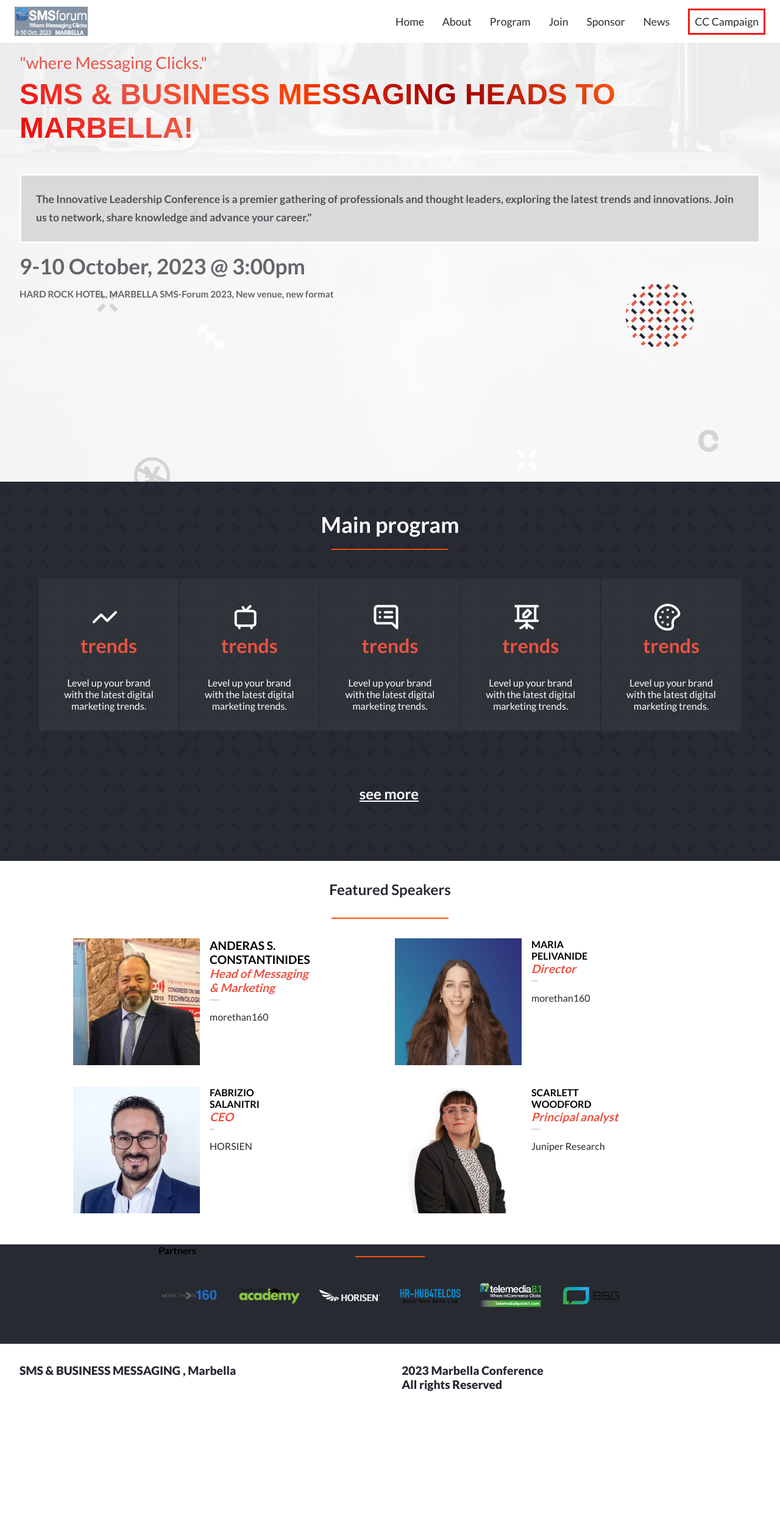
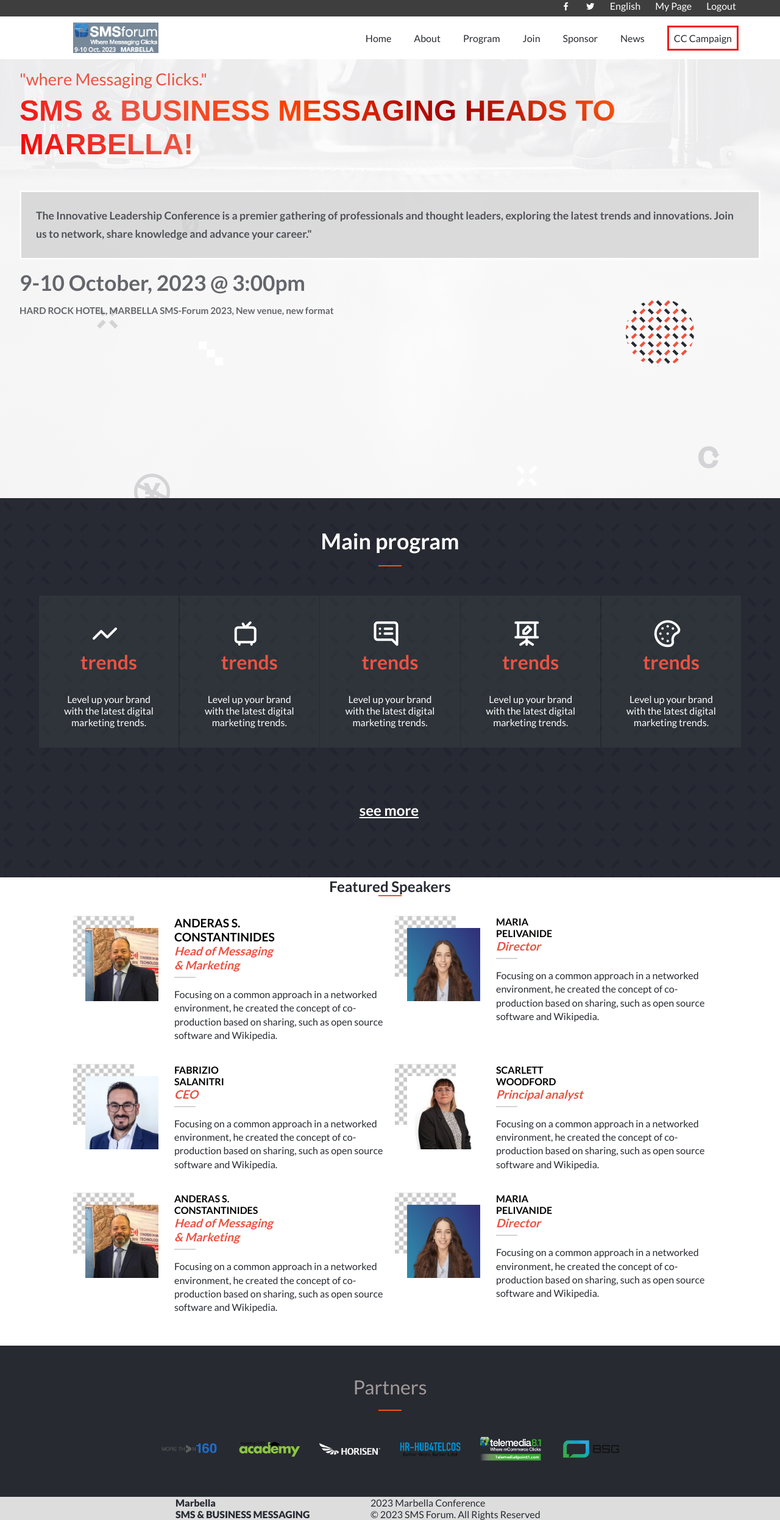
Before and after one commit to ANTOINE1128/capstone-project-1---Conference-page, a website: page index.html in a window 1280 px wide. Shown: the whole page at 61% size. Before the commit the page ends 2314 px from the top, so only its background shows below. Drawn offline with nearby package versions, Linux system fonts and the light colour scheme; a web font is replaced by a local one.

Commit message:
update styles for code Review

```diff
--- a/about.style.css
+++ b/about.style.css
@@ -45,11 +45,12 @@ nav .top-nav {
   display: flex;
   justify-content: flex-end;
   align-items: center;
+  margin-right: 3rem;
 }
 
 .nav-container a {
   color: #fff;
-  margin-right: 2rem;
+  margin-right: 1.5rem;
 }
 
 /* =============end-about-nav====== */
@@ -58,26 +59,28 @@ nav .top-nav {
   display: flex;
   justify-content: space-between;
   align-items: center;
-  padding: 0 24px;
+  padding: 0 36px;
 }
 
 .nav-menu {
   display: flex;
   justify-content: space-between;
   align-items: center;
-  gap: 30px;
+  gap: 5px;
 }
 
 .nav-branding img {
   display: block;
-  width: 120px;
-  height: 48px;
+  width: 140px;
+  height: 50px;
   background-color: lightslategray;
+  margin-left: 24%;
 }
 
 .nav-link {
-  font-size: 1.1rem;
+  font-size: 1rem;
   transition: 0.7s ease;
+  margin-right: 2rem;
 }
 
 .nav-link:hover {
@@ -112,18 +115,14 @@ main {
   height: 90vh;
 }
 
-main .greet-main {
-  color: #ec5242;
-  font-size: 1.7rem;
-  margin-bottom: 0.5rem;
-  margin-top: 1rem;
-}
+
 
 main .title-main {
   color: #ec5242;
-  font-size: 3rem;
+  font-size: 2rem;
   font-weight: 700;
   margin-bottom: 3rem;
+  margin-top: 3rem;
   font-family: sans-serif;
   background-clip: initial;
   -webkit-background-clip: text;
@@ -138,6 +137,7 @@ main .title-main {
       #f65112,
       #ec5242
     );
+    text-align: center;
 }
 
 main .description-main {
@@ -148,7 +148,7 @@ main .description-main {
   line-height: 1.7;
   border: 3px solid #fff;
   color: #272a31;
-  padding: 1.5rem;
+  margin-top: 6%;
   opacity: 0.8;
 }
 
@@ -172,11 +172,15 @@ main .location-main {
 /* ==main about=== */
 .about-mainpage {
   display: grid;
-  grid-template-rows: repeat(4, 25%);
+  grid-template-rows: repeat(4, 23%);
   align-items: center;
   text-align: center;
 }
+.email{
+  justify-content: center;
+  align-items: center;
 
+}
 /* ================ summit ====================== */
 .subs {
   width: 100%;
@@ -200,8 +204,8 @@ main .location-main {
 .subs hr {
   border-bottom: 2px solid #ec5242;
   margin: 0 auto;
-  margin-bottom: 1rem;
-  width: 10%;
+  margin-bottom: 4rem;
+  width: 3%;
 }
 
 .subs p {
@@ -279,7 +283,7 @@ main .location-main {
 }
 
 .sponsor-container h4 {
-  font-size: 2.5rem;
+  font-size: 2rem;
   font-weight: 400;
   color: #fff;
   text-align: center;
@@ -288,7 +292,7 @@ main .location-main {
 
 .sponsor-container hr {
   border-bottom: 2px solid #f65112;
-  width: 15%;
+  width: 5%;
   margin: 0 auto 2rem;
 }
 
@@ -304,28 +308,28 @@ main .location-main {
 .sponsor img {
   width: 100px;
 }
-
 /* ==============================footer section========================= */
 
 .footer-container {
-  color: #272a33;
+  color: #fff;
   width: 100%;
-  background-color: #fff;
+  background-color: rgb(58, 52, 52);
   display: flex;
-  gap: 5rem;
-  padding: 2rem 2rem 2rem 2rem;
+  align-items: center;
+  justify-content: center;
+  height: 20vh;
 }
 
 .footer-container h5 {
-  width: 45%;
-  font-size: 1.2rem;
-  font-weight: 900;
+  width: 25%;
+  font-size: 1rem;
+  font-weight: 800;
 }
 
 .footer-container p {
-  width: 45%;
-  font-size: 1.2rem;
-  font-weight: 900;
+  width: 30%;
+  font-size: 1rem;
+  font-weight: 500;
 }
 
 /* ======================mobile view ===================== */
@@ -382,8 +386,7 @@ main .location-main {
   }
 
   .nav-branding {
-    position: absolute;
-    left: 40%;
+   display: none;
   }
 
   /* ==============main-page================= */
@@ -400,15 +403,24 @@ main .location-main {
     margin-left: 2rem;
   }
 
-  .main-page .greet-main {
-    margin-left: 2rem;
-  }
 
   .main-page h1 {
-    font-size: 2rem;
-    margin-left: 2rem;
+    font-size: 1.5rem;
+    margin-left: 1rem;
+    margin-bottom: 2rem;
   }
+  main .description-main {
+    background-color: lightgrey;
+    font-weight: 700;
+    font-size: 1rem;
+    margin-bottom: 1rem;
+    line-height: 1.2;
+    height: auto;
+    margin-top: 8%;
+    margin-right: 4%;
+    padding: 1rem 1rem 1rem 1rem;
 
+  }
   .main-page time {
     font-size: 1.6rem;
     font-weight: 700;
@@ -418,6 +430,7 @@ main .location-main {
   .main-page .location-main {
     font-size: 1rem;
     margin-left: 2rem;
+    margin-top: 2rem
   }
 
   /* ===========summit================== */
@@ -434,13 +447,15 @@ main .location-main {
   .forum2 {
     width: 100%;
   }
-
+.sponsor-container{
+  width:90%
+}
   .sponsor-container h4 {
     font-size: 1.2rem;
   }
 
   .sponsor img {
-    width: 90%;
+    width: 80px;
   }
 }
 
@@ -461,8 +476,19 @@ main .location-main {
 
   /* ================= about page======================= */
   main .about-description {
-    background-color: white;
-    opacity: 0.7;
+  background-color: lightgrey;
+  font-weight: 700;
+  font-size: 1.1rem;
+  margin-bottom: 1rem;
+  line-height: 1.7;
+  border: 3px solid #fff;
+  color: #272a31;
+  height: auto;
+  margin-top: 8%;
+  padding: 3rem 8rem 5rem 12rem;
+  opacity: 0.8;
+  background-color: white;
+  opacity: 0.7;
   }
 
   .sponsors {
--- a/app.js
+++ b/app.js
@@ -29,28 +29,42 @@ const speakersArray = [
     name: 'ANDERAS S.<br>CONSTANTINIDES',
     title: 'Head of Messaging<br>& Marketing',
     image: 'image/speaker2.jpg',
-    about: 'morethan160',
+    about: 'Focusing on a common approach in a networked environment, he created the concept of co-production based on sharing, such as open source software and Wikipedia. ',
 
   },
   {
     name: 'MARIA<br>PELIVANIDE',
     title: 'Director',
     image: 'image/Maria-speaker1.jpeg',
-    about: 'morethan160',
+    about: 'Focusing on a common approach in a networked environment, he created the concept of co-production based on sharing, such as open source software and Wikipedia.',
 
   },
   {
     name: 'FABRIZIO<br>SALANITRI',
     title: 'CEO',
     image: 'image/speaker3.jpg',
-    about: 'HORSIEN',
+    about: 'Focusing on a common approach in a networked environment, he created the concept of co-production based on sharing, such as open source software and Wikipedia.',
 
   },
   {
     name: 'SCARLETT<br>WOODFORD',
     title: 'Principal analyst',
     image: 'image/speaker4.jpg',
-    about: 'Juniper Research',
+    about: 'Focusing on a common approach in a networked environment, he created the concept of co-production based on sharing, such as open source software and Wikipedia.',
+
+  },
+  {
+    name: 'ANDERAS S.<br>CONSTANTINIDES',
+    title: 'Head of Messaging<br>& Marketing',
+    image: 'image/speaker2.jpg',
+    about: 'Focusing on a common approach in a networked environment, he created the concept of co-production based on sharing, such as open source software and Wikipedia. ',
+
+  },
+  {
+    name: 'MARIA<br>PELIVANIDE',
+    title: 'Director',
+    image: 'image/Maria-speaker1.jpeg',
+    about: 'Focusing on a common approach in a networked environment, he created the concept of co-production based on sharing, such as open source software and Wikipedia.',
 
   },
 ];
@@ -60,7 +74,11 @@ function speakerCreate() {
     const speaker = speakersArray[i];
     const speakerHtml = `
       <div class="speakers-info">
-        <img src="${speaker.image}" alt="Business-messaging" />
+
+      <div class ="chess-business">
+      <img class= "chess" src="image/bg-chessboard-icon.png" alt="chess">
+        <img class= "business" src="${speaker.image}" alt="Business-messaging" />
+        </div>
         <div class="details">
           <h4><strong>${speaker.name}</strong></h4>
           <p class="title">${speaker.title}</p>
--- a/index.html
+++ b/index.html
@@ -21,10 +21,31 @@
   <body class="body">
     <!-- head-start -nav barr -->
     <header>
+      <nav class="top-nav">
+        <div class="top">
+          <ul class="nav-container">
+            <li>
+              <a href="#"> <i class="uil uil-facebook-f"></i></a>
+            </li>
+            <li>
+              <a href="#"> <i class="uil uil-twitter"></i></a>
+            </li>
+            <li>
+              <a href="#">English</a>
+            </li>
+            <li>
+              <a href="#">My Page</a>
+            </li>
+            <li>
+              <a href="#">Logout</a>
+            </li>
+          </ul>
+        </div>
+      </nav>
       <div class="backgroundnav-main">
       <nav class="navbar">
 
-        <a href="#" class="nav-branding">
+        <a href="#main-page" class="nav-branding">
           <img src="image/Sms.form.png" alt="logo">
         </a>
         <ul class ="nav-menu">
@@ -35,7 +56,7 @@
             <a href="about.html" class="nav-link">About</a>
           </li>
           <li class="nav-item">
-            <a href="#" class="nav-link">Program</a>
+            <a href="#program" class="nav-link">Program</a>
           </li>
           <li class="nav-item">
             <a href="#" class="nav-link">Join</a>
@@ -60,7 +81,7 @@
     </header>
                          <!-- main page -->
 <main>
-  <section class="main-page">
+  <section class="main-page" id="main-page">
     <p class="greet-main">"where Messaging Clicks."</p>
     <h1 class="title-main">
      <strong>  SMS & BUSINESS MESSAGING HEADS TO MARBELLA!</strong></h1>
@@ -75,7 +96,7 @@
   </section>
 </main>
   <!-- ===============program section=================== -->
-<section class ="program">
+<section class ="program" id="program">
 
     <h2>Main program</h2>
     <hr>
@@ -143,7 +164,9 @@
       Featured Speakers
     </h2>
     <hr class="hr1">
-    <div class="speakers-details"></div>
+    <div class="speakers-details">
+
+    </div>
   </div>
 </section>
 <!-- ========================sponsors-section==================== -->
@@ -165,10 +188,10 @@
 <!-- ===============================footer section=================================== -->
 <footer id="footer">
   <div class="footer-container">
-    <h5>SMS & BUSINESS MESSAGING , Marbella</h5>
+    <h5>Marbella<br>SMS & BUSINESS MESSAGING </h5>
     <p class="footer-text">
       2023 Marbella Conference <br>
-      All rights Reserved
+      © 2023 SMS Forum. All Rights Reserved
     </p>
 
   </div>
--- a/style.css
+++ b/style.css
@@ -45,11 +45,12 @@ nav .top-nav {
   display: flex;
   justify-content: flex-end;
   align-items: center;
+  margin-right: 3rem;
 }
 
 .nav-container a {
   color: #fff;
-  margin-right: 2rem;
+  margin-right: 1.5rem;
 }
 
 /* =============end-about-nav====== */
@@ -58,27 +59,29 @@ nav .top-nav {
   display: flex;
   justify-content: space-between;
   align-items: center;
-  padding: 0 24px;
+  padding: 0 36px;
 }
 
 .nav-menu {
   display: flex;
   justify-content: space-between;
   align-items: center;
-  gap: 30px;
+  gap: 5px;
+
 }
 
 .nav-branding img {
   display: block;
-  width: 120px;
-  height: 48px;
+  width: 140px;
+  height: 50px;
   background-color: lightslategray;
-  opacity: 0.9;
+  margin-left: 60%;
 }
 
 .nav-link {
-  font-size: 1.1rem;
+  font-size: 1rem;
   transition: 0.7s ease;
+  margin-right: 2rem;
 }
 
 .nav-link:hover {
@@ -195,7 +198,7 @@ main .location-main {
 
 .program hr {
   border-bottom: 2px solid #f65112;
-  width: 15%;
+  width: 3%;
   margin: 0 auto 2rem;
 }
 
@@ -216,7 +219,9 @@ main .location-main {
 
   /* justify-content: center; */
 }
-
+.program-icon-title:hover{
+border: 2px solid lightgray;
+}
 .icon-title {
   display: flex;
   flex-direction: row;
@@ -278,7 +283,6 @@ main .location-main {
   color: #272a31;
   font-size: 1.5rem;
   text-align: center;
-  padding: 2rem 2rem;
 }
 
 body > section.speakers > div > div > div:nth-child(1) > div > h4 {
@@ -288,7 +292,7 @@ body > section.speakers > div > div > div:nth-child(1) > div > h4 {
 
 .speakers .hr1 {
   border-bottom: 2px solid #f65112;
-  width: 15%;
+  width: 3%;
   margin: 0 auto 2rem;
 }
 
@@ -299,22 +303,38 @@ body > section.speakers > div > div > div:nth-child(1) > div > h4 {
   width: 100%;
   padding-bottom: 2rem;
 }
-
+.details{
+  margin-left: 50px  ;
+}
 .speakers-info {
   display: flex;
   gap: 1rem;
   margin-bottom: 1.2rem;
+  position: relative;
+  flex-direction: row;
 }
+.chess-business{
+  position: relative;
 
-.speakers-info img {
-  width: 60%;
-  max-width: 13rem;
-  height: auto;
+  width : 190px;
 }
+.speakers-info .business {
+  width: 120px;
+  height: 120px;
+  position: absolute;
+  z-index: 10;
+  left: 20px;
+  top: 20px;
 
+}
+.chess{
+  width: 100px;
+  height: 100px;
+
+}
 h4 .speakers-info {
   color: #272a33;
-  font-size: 1.7rem;
+  font-size: 1.5rem;
   font-weight: 700;
   margin-bottom: 1rem;
 }
@@ -350,17 +370,17 @@ h4 .speakers-info {
   justify-content: center;
 }
 
-h4 .sponsor-container {
-  font-size: 2.5rem;
+.sponsor-container h4 {
+  font-size: 2rem;
   font-weight: 400;
-  color: #fff;
+  color: #a19999;
   text-align: center;
   padding: 3rem 0 1.1rem;
 }
 
 .sponsor-container hr {
   border-bottom: 2px solid #f65112;
-  width: 15%;
+  width: 5%;
   margin: 0 auto 2rem;
 }
 
@@ -371,6 +391,7 @@ h4 .sponsor-container {
   align-items: center;
   justify-content: center;
   gap: 2rem;
+  background-blend-mode: multiply;
 }
 
 .sponsor img {
@@ -379,25 +400,27 @@ h4 .sponsor-container {
 
 /* ==============================footer section========================= */
 
+
+
 .footer-container {
   color: #272a33;
   width: 100%;
-  background-color: #fff;
+  background-color: rgb(221, 221, 221);
   display: flex;
-  gap: 5rem;
-  padding: 2rem 2rem 2rem 2rem;
+  align-items: center;
+  justify-content: center;
 }
 
 .footer-container h5 {
-  width: 45%;
-  font-size: 1.2rem;
-  font-weight: 900;
+  width: 25%;
+  font-size: 1rem;
+  font-weight: 800;
 }
 
 .footer-container p {
-  width: 45%;
-  font-size: 1.2rem;
-  font-weight: 900;
+  width: 30%;
+  font-size: 1rem;
+  font-weight: 500;
 }
 
 /* ======================mobile view ===================== */
@@ -406,6 +429,7 @@ h4 .sponsor-container {
 
   .navbar {
     background: url('image/mob-bg.png');
+
   }
 
   .top-nav {
@@ -454,8 +478,7 @@ h4 .sponsor-container {
   }
 
   .nav-branding {
-    position: absolute;
-    left: 40%;
+   display: none;
   }
 
   /* ==============main-page================= */
@@ -512,6 +535,18 @@ h4 .sponsor-container {
   .joinUs {
     padding: 1rem 1rem 1rem;
   }
+  h4 .speakers-info {
+    color: #272a33;
+    font-size: 0.4rem;
+    font-weight: 500;
+    margin-bottom: 0.5rem;
+    width: 30%;
+    justify-content: center;
+  }
+
+.speakers-details{
+  padding: 0 2rem;
+}
 
   .sponsors {
     display: none;
@@ -524,6 +559,7 @@ h4 .sponsor-container {
   #footer {
     display: none;
   }
+
 }
 
 /* end of mobile version */
```
Also changed, not shown: about.html (+10 -10 lines), README.md, image/bg-chessboard-icon.png (added).
